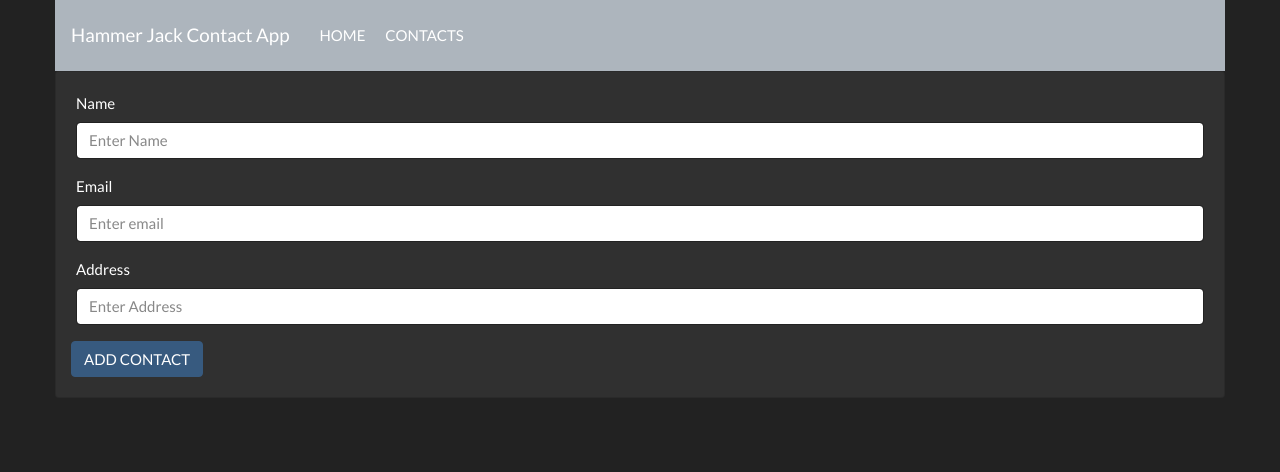
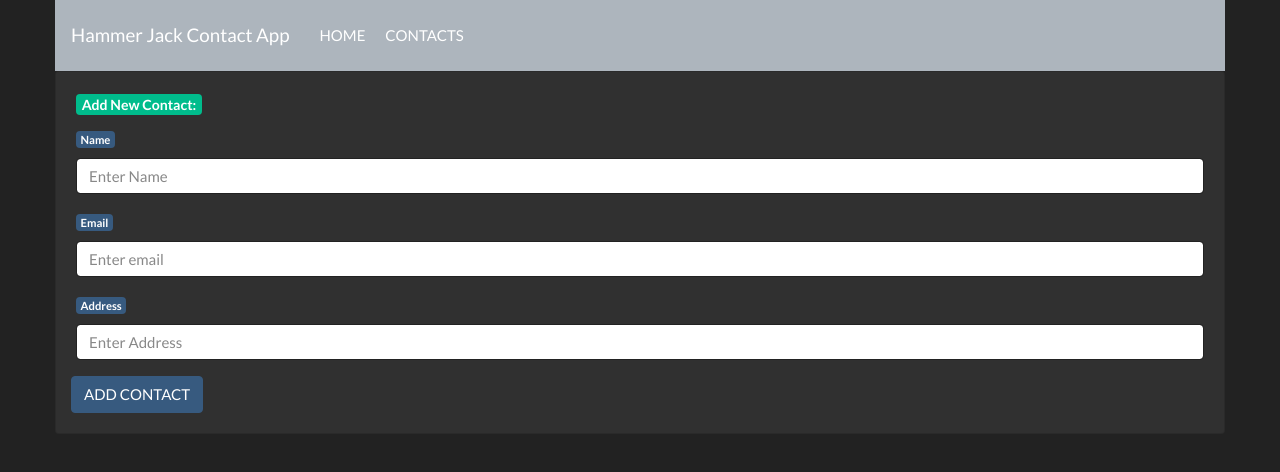
Before and after one commit to evilboss/hammerjack0-contact-app, a React (Create React App) app: page / in a window 1280 px wide. Shown: the top 472 px of the page. Built offline with nearby package versions, Linux system fonts and the light colour scheme.

Commit message:
add minor styling changes

```diff
--- a/src/components/ContactList.js
+++ b/src/components/ContactList.js
@@ -1,13 +1,13 @@
 import React from 'react'
 import PropTypes from 'prop-types'
 import Contact from './Contact'
-import {Card} from "react-bootstrap";
+import {Badge, Card} from "react-bootstrap";
 
 const ContactList = ({contacts: contacts, toggleContact: toggleContact}) => (
 
     <Card className="contacts">
         <Card.Body>
-            <Card.Title>Contacts</Card.Title>
+            <Card.Title> <Badge variant="success">Contacts: </Badge> </Card.Title>
             {contacts.map(contact => (
                 <Contact key={contact.id} {...contact} onClick={() => toggleContact(contact.id)}/>
             ))}
--- a/src/containers/AddContact.js
+++ b/src/containers/AddContact.js
@@ -1,7 +1,7 @@
 import React from 'react'
 import {connect} from 'react-redux'
 import {addContact} from '../actions'
-import {Button, Card, Col, Form} from "react-bootstrap";
+import {Badge, Button, Card, Col, Form} from "react-bootstrap";
 
 const AddContact = ({dispatch}) => {
     let name, email, address;
@@ -10,6 +10,7 @@ const AddContact = ({dispatch}) => {
         <div>
             <Card>
                 <Card.Body>
+                    <Card.Title> <Badge variant="success">Add New Contact: </Badge> </Card.Title>
 
                     <Form onSubmit={
                         e => {
@@ -27,7 +28,7 @@ const AddContact = ({dispatch}) => {
                     }>
                         <Form.Row>
                             <Form.Group as={Col} controlId="formGridName">
-                                <Form.Label>Name</Form.Label>
+                                <Form.Label><Badge variant="primary">Name</Badge></Form.Label>
                                 <Form.Control type="text" placeholder="Enter Name"
                                               ref={node => (name = node)}
                                 />
@@ -37,13 +38,13 @@ const AddContact = ({dispatch}) => {
                         </Form.Row>
                         <Form.Row>
                             <Form.Group as={Col} controlId="formGridEmail">
-                                <Form.Label>Email</Form.Label>
+                                <Form.Label><Badge variant="primary">Email</Badge></Form.Label>
                                 <Form.Control ref={node => (email = node)} type="email" placeholder="Enter email"/>
                             </Form.Group>
                         </Form.Row>
 
                         <Form.Group controlId="formGridAddress1">
-                            <Form.Label>Address</Form.Label>
+                            <Form.Label><Badge variant="primary">Address</Badge></Form.Label>
                             <Form.Control ref={node => (address = node)} placeholder="Enter Address"/>
                         </Form.Group>
                         <Form.Row>
```
